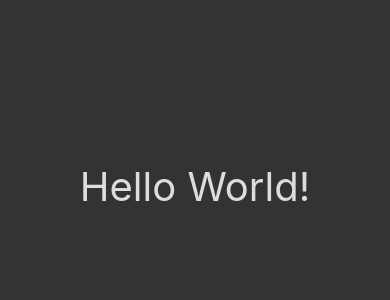
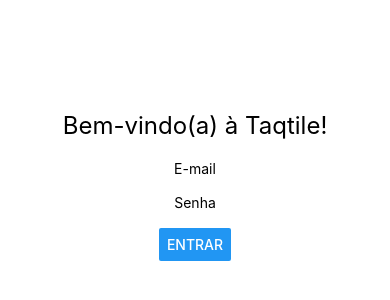
Before and after one commit to indigotech/onboard-gustavo-oliveira, a React Native app: screen / in a window 390 px wide. Shown: the part 236-536 px from the top of the page. Built offline with nearby package versions, Linux system fonts and the light colour scheme.

Commit message:
Login page base

```diff
--- a/App.tsx
+++ b/App.tsx
@@ -1,34 +1,13 @@
 import React from 'react';
-import {
-  StyleSheet,
-  Text,
-  View,
-} from 'react-native';
+import HomeScreen from './src/pages/LoginPage';
 
 function App(): React.JSX.Element {
 
   return (
-    <View style={styles.hello}>
-      <Text style={styles.helloText}>
-        Hello World!
-      </Text>
-    </View>
+    <>
+      <HomeScreen/>
+    </>
   );
 }
 
-const styles = StyleSheet.create({
-  hello: {
-    backgroundColor: '#333',
-    width: '100%',
-    height: '100%',
-    alignContent: 'center',
-    justifyContent: 'center',
-  },
-  helloText: {
-    textAlign: 'center',
-    fontSize: 40,
-    color: '#DDD',
-  },
-});
-
 export default App;
--- /dev/null
+++ b/src/components/MainButton.tsx
@@ -0,0 +1,16 @@
+import React from 'react';
+import { Button } from 'react-native';
+
+interface MainButtonProps {
+    title: string;
+  }
+
+const MainButton: React.FC <MainButtonProps> = ({title}) => {
+  return (
+    <>
+      <Button title={title}/>
+    </>
+  );
+};
+
+export default MainButton;
--- /dev/null
+++ b/src/components/MainInput.tsx
@@ -0,0 +1,17 @@
+import React from 'react';
+import { TextInput, Text} from 'react-native';
+
+interface MainInputProps {
+    title: string;
+  }
+
+const MainInput: React.FC <MainInputProps> = ({title}) => {
+  return (
+    <>
+      <Text>{title}</Text>
+      <TextInput/>
+    </>
+  );
+};
+
+export default MainInput;
--- /dev/null
+++ b/src/pages/LoginPage.tsx
@@ -0,0 +1,30 @@
+import React from 'react';
+import { View, Text, StyleSheet, Button } from 'react-native';
+import MainButton from '../components/MainButton';
+import MainInput from '../components/MainInput';
+
+const HomeScreen: React.FC = () => {
+  return (
+    <View style={styles.container}>
+      <Text style={styles.title}>Bem-vindo(a) à Taqtile!</Text>
+      <MainInput title='E-mail'/>
+      <MainInput title='Senha'/>
+      <MainButton title="Entrar"/>
+    </View>
+  );
+};
+
+export default HomeScreen;
+
+const styles = StyleSheet.create({
+  container: {
+    flex: 1,
+    justifyContent: 'center',
+    alignItems: 'center',
+    padding: 16,
+  },
+  title: {
+    fontSize: 24,
+    marginBottom: 20,
+  },
+});
```
